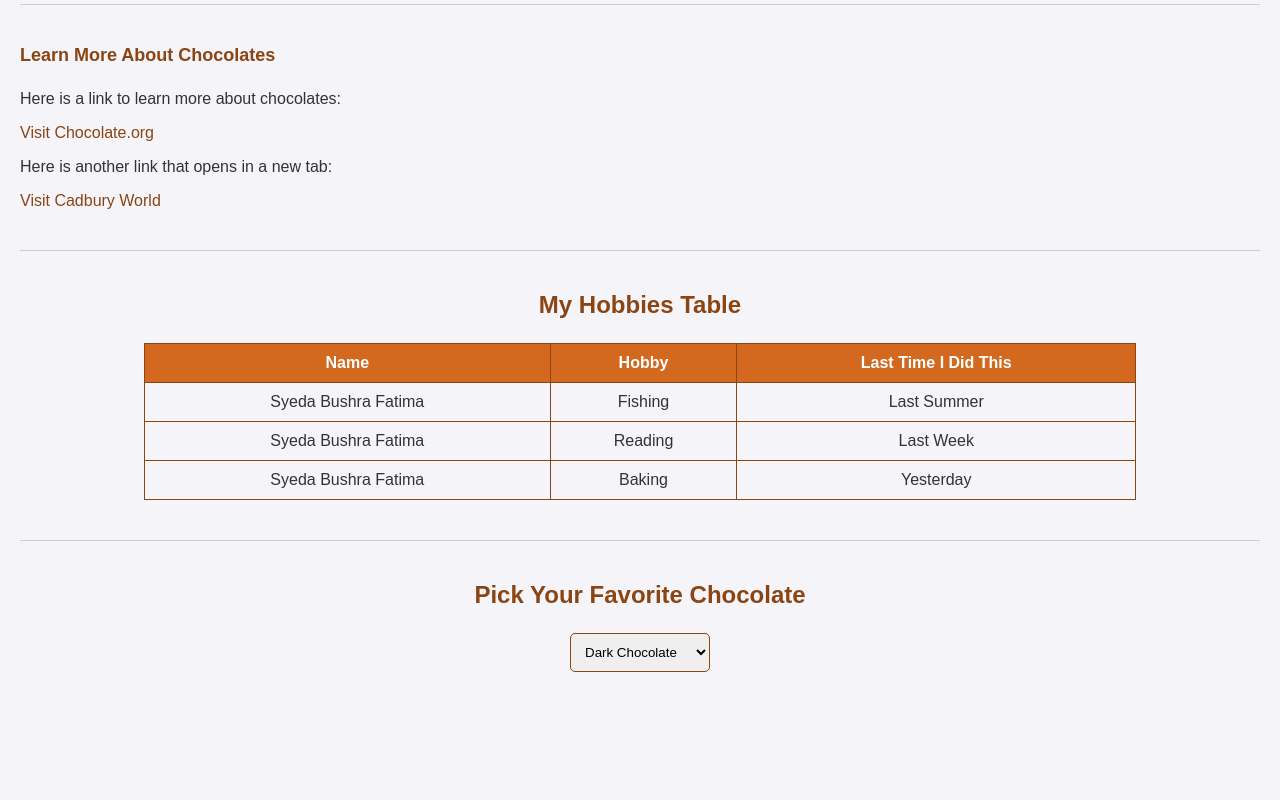
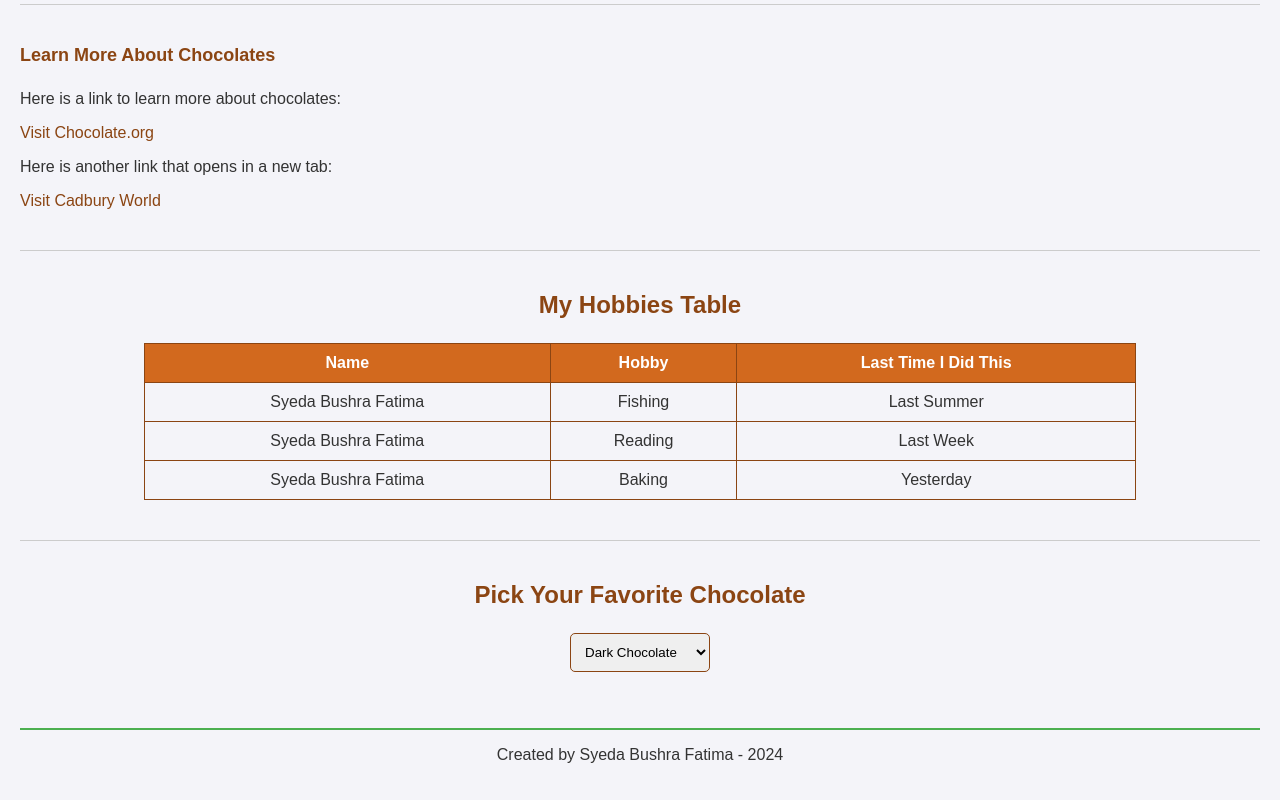
Before and after one commit to syedabushra/web-technologies-fall2024, a plain HTML site: page lab1/index.html in a window 1280 px wide. Shown: the part 739-1539 px from the top of the page. Before the commit the page ends 1487 px from the top, so only its background shows below. Drawn offline with Linux system fonts and the light colour scheme; files whose address does not match are found by name.

Commit message:
Added index.html for lab 1

```diff
--- a/lab1/index.html
+++ b/lab1/index.html
@@ -63,6 +63,12 @@
             margin: 20px auto;
             width: 80%;
         }
+
+        footer {
+            text-align: center;
+            background-color: #f1f1f1;
+        }
+
         a {
             color: #8B4513;
             text-decoration: none;
@@ -180,5 +186,9 @@
 
     <br/><br/>
 
+    <footer style="border-top: 2px solid #4CAF50;"></footer>
+        <p>Created by Syeda Bushra Fatima - 2024</p>
+    </footer>
+
 </body>
 </html>
```
